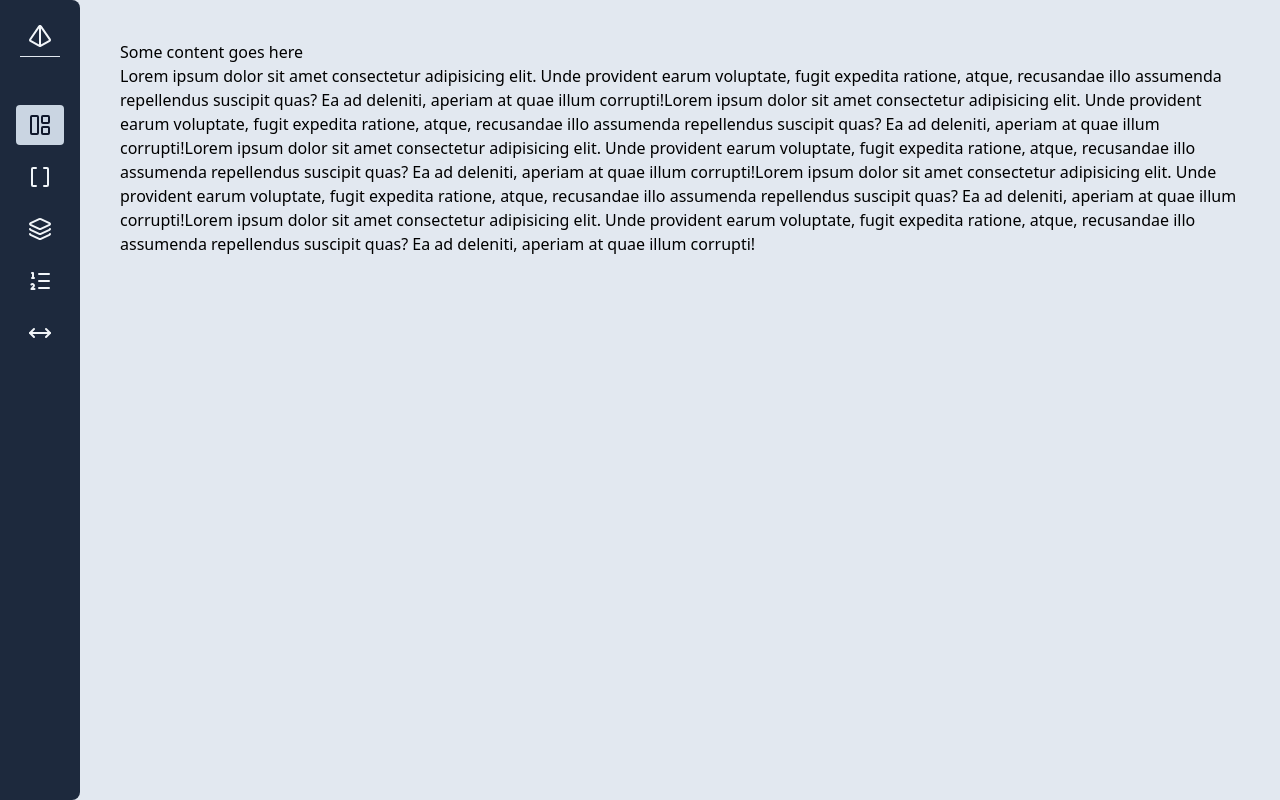
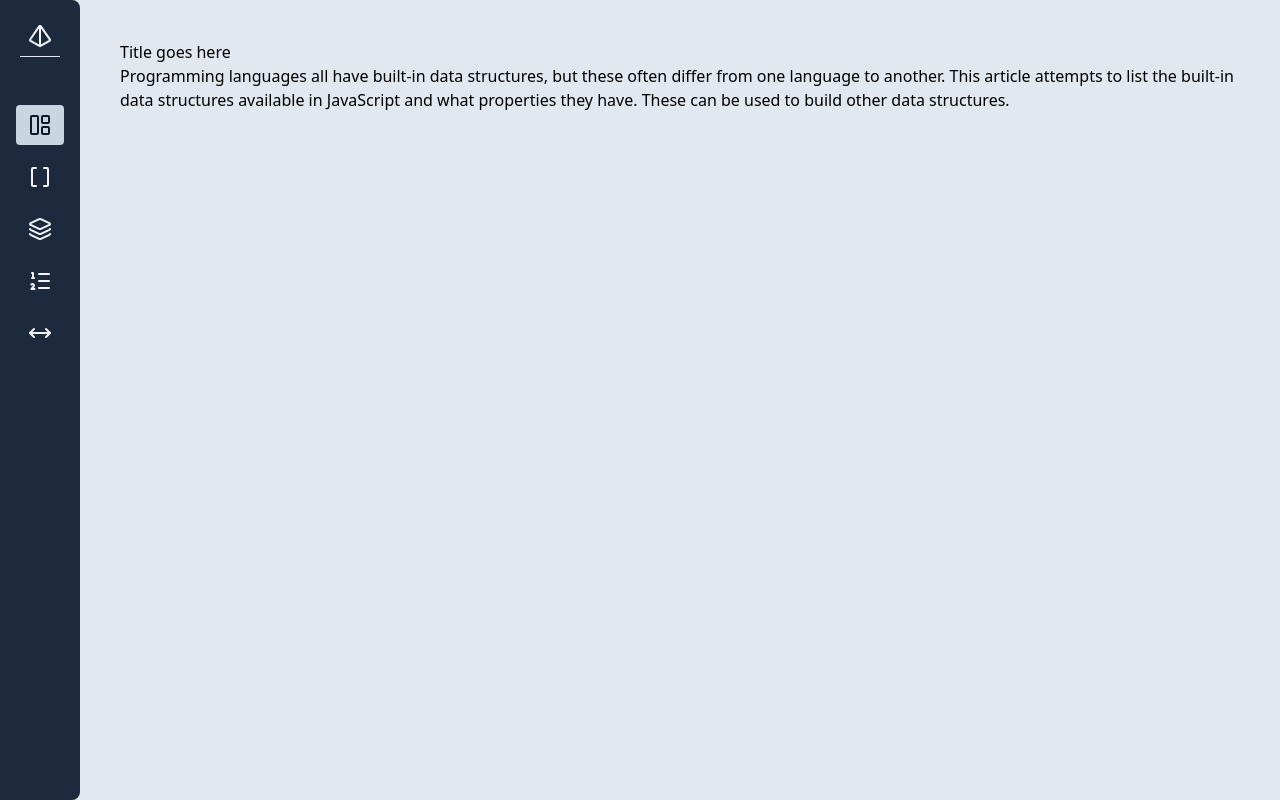
Before and after one commit to MathHenr/algorithm-visualizer, a Next.js app: page / in a window 1280 px wide. Built offline with nearby package versions, Linux system fonts and the light colour scheme.

Commit message:
feat: implement common template across all layouts.

```diff
--- /dev/null
+++ b/src/app/array/page.tsx
@@ -0,0 +1,7 @@
+export default function Array() {
+  return (
+    <>
+      <h1>Pagina sobre arrays aqui</h1>
+    </>
+  );
+}
--- a/src/app/layout.tsx
+++ b/src/app/layout.tsx
@@ -1,5 +1,6 @@
 import type { Metadata } from "next";
 import "./globals.css";
+import { MainTemplate } from "@/template/MainTemplate";
 
 export const metadata: Metadata = {
   title: "Algorithm Visualizer",
@@ -13,7 +14,9 @@ type RootLayoutProp = {
 export default function RootLayout({ children }: Readonly<RootLayoutProp>) {
   return (
     <html lang="en">
-      <body className="antialiased">{children}</body>
+      <body className="antialiased">
+        <MainTemplate>{children}</MainTemplate>
+      </body>
     </html>
   );
 }
--- a/src/app/page.tsx
+++ b/src/app/page.tsx
@@ -1,5 +1,13 @@
-import { MainTemplate } from "@/template/MainTemplate";
-
 export default function Home() {
-  return <MainTemplate />;
+  return (
+    <>
+      <h1>Title goes here</h1>
+      <p>
+        Programming languages all have built-in data structures, but these often
+        differ from one language to another. This article attempts to list the
+        built-in data structures available in JavaScript and what properties
+        they have. These can be used to build other data structures.
+      </p>
+    </>
+  );
 }
--- a/src/template/MainTemplate/index.tsx
+++ b/src/template/MainTemplate/index.tsx
@@ -4,35 +4,18 @@ import { Content } from "@/components/Content";
 import { Sidebar } from "@/components/Sidebar";
 import { SidebarContextProvider } from "@/providers/SidebarContextProvider";
 
-export function MainTemplate() {
+type MainTemplateProp = {
+  children: React.ReactNode;
+};
+
+export function MainTemplate({ children }: MainTemplateProp) {
   return (
     <SidebarContextProvider>
       <div
         className={clsx("flex overflow-hidden w-full h-screen bg-slate-200")}
       >
         <Sidebar />
-        <Content>
-          <h1>Some content goes here</h1>
-          <p>
-            Lorem ipsum dolor sit amet consectetur adipisicing elit. Unde
-            provident earum voluptate, fugit expedita ratione, atque, recusandae
-            illo assumenda repellendus suscipit quas? Ea ad deleniti, aperiam at
-            quae illum corrupti!Lorem ipsum dolor sit amet consectetur
-            adipisicing elit. Unde provident earum voluptate, fugit expedita
-            ratione, atque, recusandae illo assumenda repellendus suscipit quas?
-            Ea ad deleniti, aperiam at quae illum corrupti!Lorem ipsum dolor sit
-            amet consectetur adipisicing elit. Unde provident earum voluptate,
-            fugit expedita ratione, atque, recusandae illo assumenda repellendus
-            suscipit quas? Ea ad deleniti, aperiam at quae illum corrupti!Lorem
-            ipsum dolor sit amet consectetur adipisicing elit. Unde provident
-            earum voluptate, fugit expedita ratione, atque, recusandae illo
-            assumenda repellendus suscipit quas? Ea ad deleniti, aperiam at quae
-            illum corrupti!Lorem ipsum dolor sit amet consectetur adipisicing
-            elit. Unde provident earum voluptate, fugit expedita ratione, atque,
-            recusandae illo assumenda repellendus suscipit quas? Ea ad deleniti,
-            aperiam at quae illum corrupti!
-          </p>
-        </Content>
+        <Content>{children}</Content>
       </div>
     </SidebarContextProvider>
   );
```
